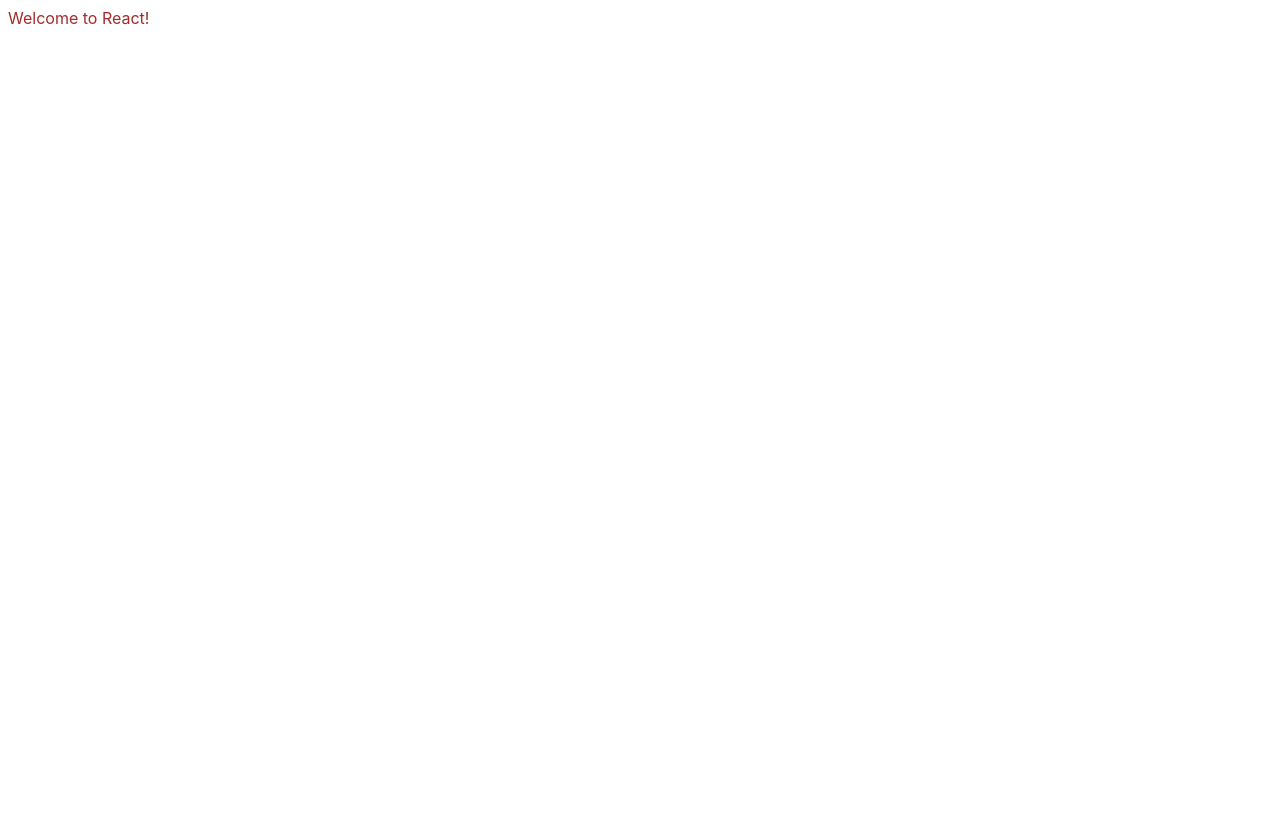
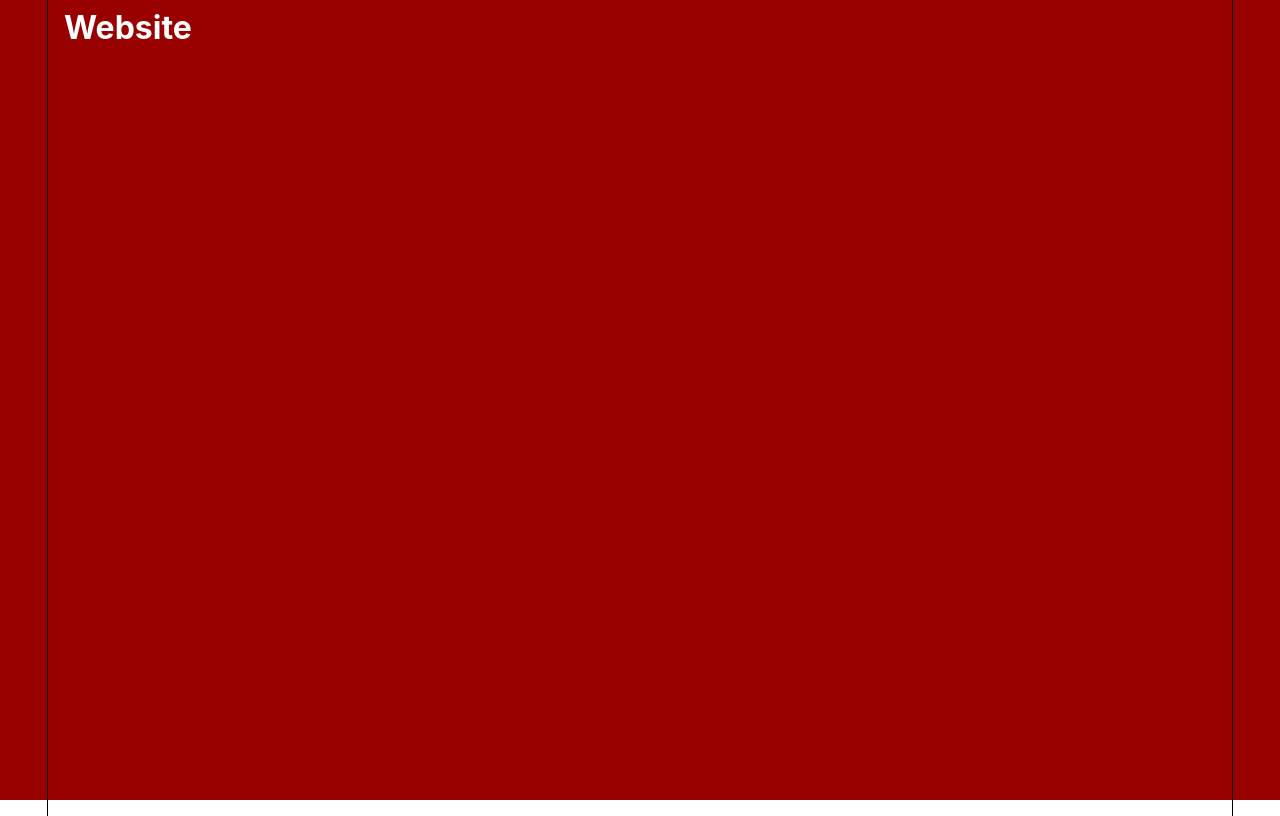
Before and after one commit to ezivnuska/react-node-webpack-boilerplate, a React app: page / in a window 1280 px wide. Built offline with nearby package versions, Linux system fonts and the light colour scheme.

Commit message:
added hot reloading

```diff
--- /dev/null
+++ b/src/App.js
@@ -0,0 +1,12 @@
+import React from 'react'
+import ReactDOM from 'react-dom'
+import Layout from './components/Layout'
+import './scss/main.scss'
+const App = () => {
+  return (
+    <div id='main'>
+      <Layout />
+    </div>
+  )
+}
+ReactDOM.render(<App />, document.getElementById('root'))
--- /dev/null
+++ b/src/components/Layout/index.js
@@ -0,0 +1,9 @@
+import React from 'react'
+
+const Layout = props => (
+    <div id='layout'>
+        <h1>Website</h1>
+    </div>
+)
+
+export default Layout
--- a/src/index.js
+++ /dev/null
@@ -1,9 +0,0 @@
-import React from 'react'
-import ReactDOM from 'react-dom'
-import './scss/styles.scss'
-const Index = () => {
-  return (
-    <div>Welcome to React!</div>
-  )
-}
-ReactDOM.render(<Index />, document.getElementById('root'))
--- /dev/null
+++ b/src/scss/global.scss
@@ -0,0 +1,18 @@
+html, body, #root, #main {
+    margin: 0;
+    padding: 0;
+    width: 100%;
+    height: 100%;
+}
+
+html {
+    background: #fff;
+}
+
+body {
+    background: #900;
+    font-family: -apple-system, BlinkMacSystemFont, 'Segoe UI',
+    Helvetica, Roboto, Arial, sans-serif;
+    color: rgb(50, 220, 243);
+    text-align: center;
+}
--- /dev/null
+++ b/src/scss/layout.scss
@@ -0,0 +1,27 @@
+#layout {
+    height: 100%;
+    color: #fff;
+    text-align: left;
+    width: 90%;
+    height: 100%;
+    margin: 0 auto;
+    padding: 0.5rem 1rem;
+
+    h1 {
+        margin: 0;
+    }
+
+    @media screen and (max-width: 375px) {
+        width: auto;
+        border-left: none;
+        border-right: none;
+    }
+
+    @media screen and (min-width: 376px) {
+        width: 90%;
+        border-left: 1px solid #000;
+        border-right: 1px solid #000;
+    }
+
+
+}
--- /dev/null
+++ b/src/scss/main.scss
@@ -0,0 +1,2 @@
+@import 'global';
+@import 'layout';
--- a/src/scss/styles.scss
+++ /dev/null
@@ -1,5 +0,0 @@
-body {
-    font-family: -apple-system, BlinkMacSystemFont, "Segoe UI",
-    Helvetica, Roboto, Arial, sans-serif;
-    color: brown;
-}
--- a/webpack.config.js
+++ b/webpack.config.js
@@ -1,3 +1,4 @@
+const webpack = require('webpack')
 const HtmlWebPackPlugin = require('html-webpack-plugin')
 const path = require('path')
 const htmlPlugin = new HtmlWebPackPlugin({
@@ -5,12 +6,13 @@
   filename: './index.html'
 })
 module.exports = {
-    entry: './src/index.js',
+    mode: 'development',
+    devtool: 'eval-cheap-module-source-map',
+    entry: './src/App.js',
     output: {
         path: path.join(__dirname, 'dist'),
         filename: '[name].js'
     },
-    plugins: [htmlPlugin],
     resolve: {
         extensions: ['.js', '.jsx']
     },
@@ -26,7 +28,31 @@
             {
                 test: /\.s?css$/,
                 use: ['style-loader', 'css-loader', 'sass-loader']
+            },
+            {
+                test: /\.(png|svg|jpg|gif)$/,
+                loader: 'file-loader',
+                options: { name: '/static/[name].[ext]' }
+              }
+        ]
+    },
+    devServer: {
+        historyApiFallback: true,
+        hot: true,
+        inline: true,
+        host: 'localhost', // Defaults to `localhost`
+        port: 3000, // Defaults to 8080
+        proxy: {
+            '^/api/*': {
+                target: 'http://localhost:8080/api/',
+                secure: false
             }
-        ]
-    }
+        }
+    },
+    plugins: [
+        htmlPlugin,
+        new webpack.HotModuleReplacementPlugin({
+            multistep: true
+        })
+    ]
 }
```
Also changed, not shown: package.json (+7 -5 lines), 2 other files (tests, documents, lock files or other folders).
